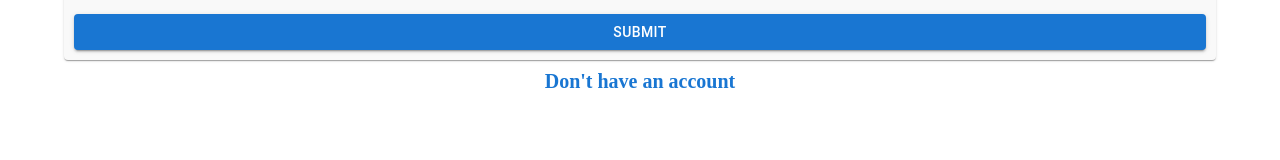
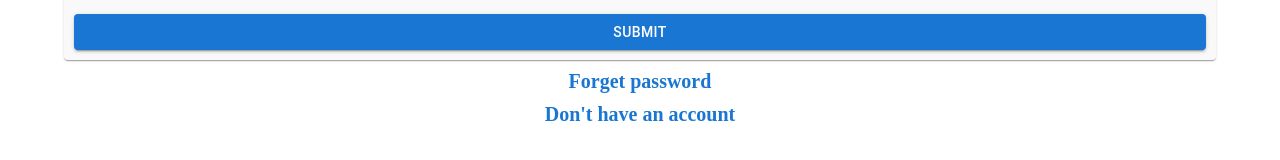
Before and after one commit to abdelrahman-sameeh/todo-list-app-2024-4-28, a React (Vite) app in the folder frontend/: page /login in a window 1280 px wide. Shown: the part 360-520 px from the top of the page. Built offline with nearby package versions, Linux system fonts and the light colour scheme; no server answers.

Commit message:
remove unsed code

```diff
--- a/frontend/src/App.tsx
+++ b/frontend/src/App.tsx
@@ -10,7 +10,6 @@ import { ChangePassword } from "./pages/Auth/ChangePassword";
 import { ForgetPassword } from "./pages/Auth/ForgetPassword";
 import { ResetPassword } from "./pages/Auth/ResetPassword";
 import { Navbar } from "./components/utils/Navbar";
-import { CreateTodo } from "./pages/todos/CreateTodo";
 
 export function App() {
   return (
@@ -28,7 +27,6 @@ export function App() {
 
         <Route element={<IsVerifiedAccountHook />} >
           <Route path={'/todos'} element={<Todos />} />
-
         </Route>
       </Routes>
 
--- a/frontend/src/pages/Auth/Login.tsx
+++ b/frontend/src/pages/Auth/Login.tsx
@@ -104,6 +104,7 @@ export const Login = () => {
           </Button>
         </form>
       </Paper>
+      <Link style={{ marginTop: '10px', display: 'block', textDecoration: 'none', color: '#1976d2', fontWeight: 'bold', textAlign: 'center', fontSize: '20px' }} to={'/forget-password'} > Forget password </Link>
       <Link style={{ marginTop: '10px', display: 'block', textDecoration: 'none', color: '#1976d2', fontWeight: 'bold', textAlign: 'center', fontSize: '20px' }} to={'/register'} > Don't have an account </Link>
 
     </Container>
--- a/frontend/src/pages/Auth/Register.tsx
+++ b/frontend/src/pages/Auth/Register.tsx
@@ -162,8 +162,6 @@ export const Register = () => {
         </form>
       </Paper>
       <Link style={{ marginTop: '10px', display: 'block', textDecoration: 'none', color: '#1976d2', fontWeight: 'bold', textAlign: 'center', fontSize: '20px' }} to={'/login'} > Have an account </Link>
-      <Link style={{ display: 'block', textDecoration: 'none', color: '#1976d2', fontWeight: 'bold', textAlign: 'center', fontSize: '20px' }} to={'/forget-password'} > Forget password </Link>
-
     </Container>
   )
 }
```
Also changed, not shown: frontend/src/pages/todos/CreateTodo.tsx (deleted, +0 -7 lines).
